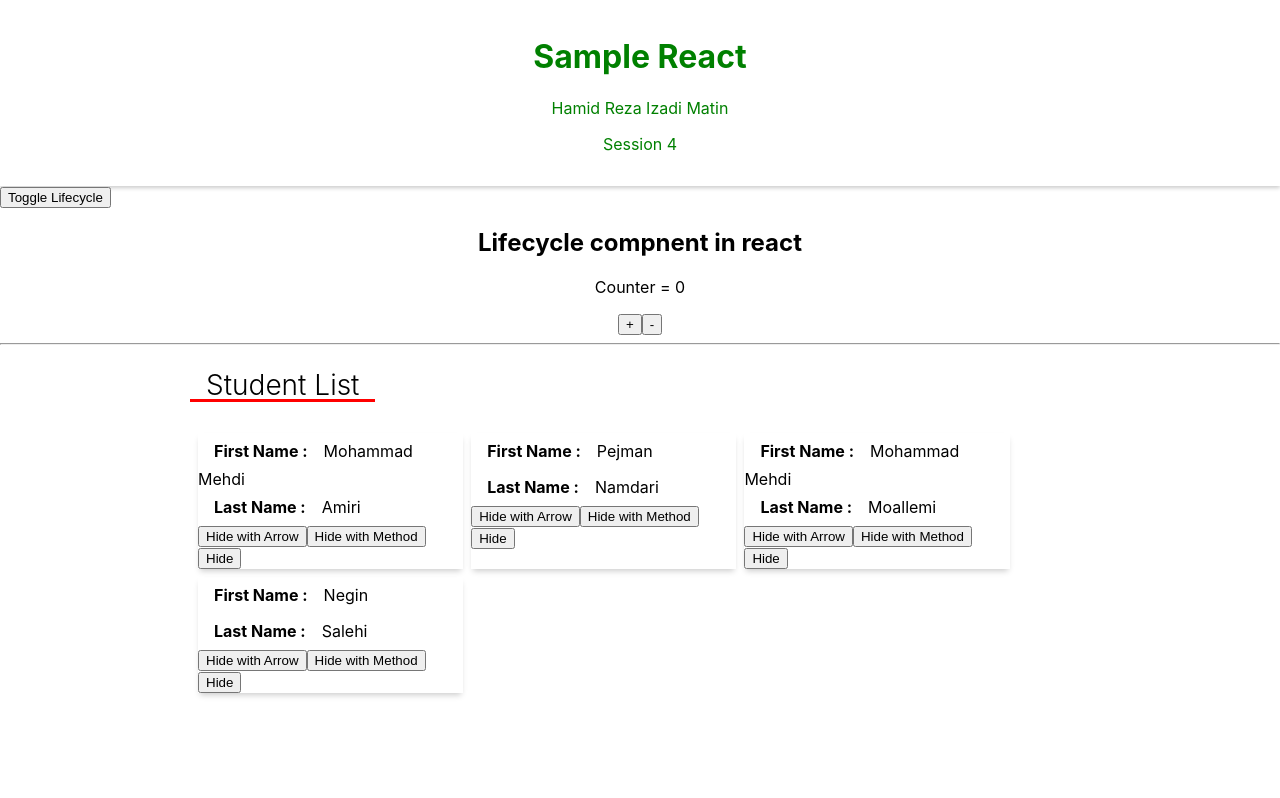
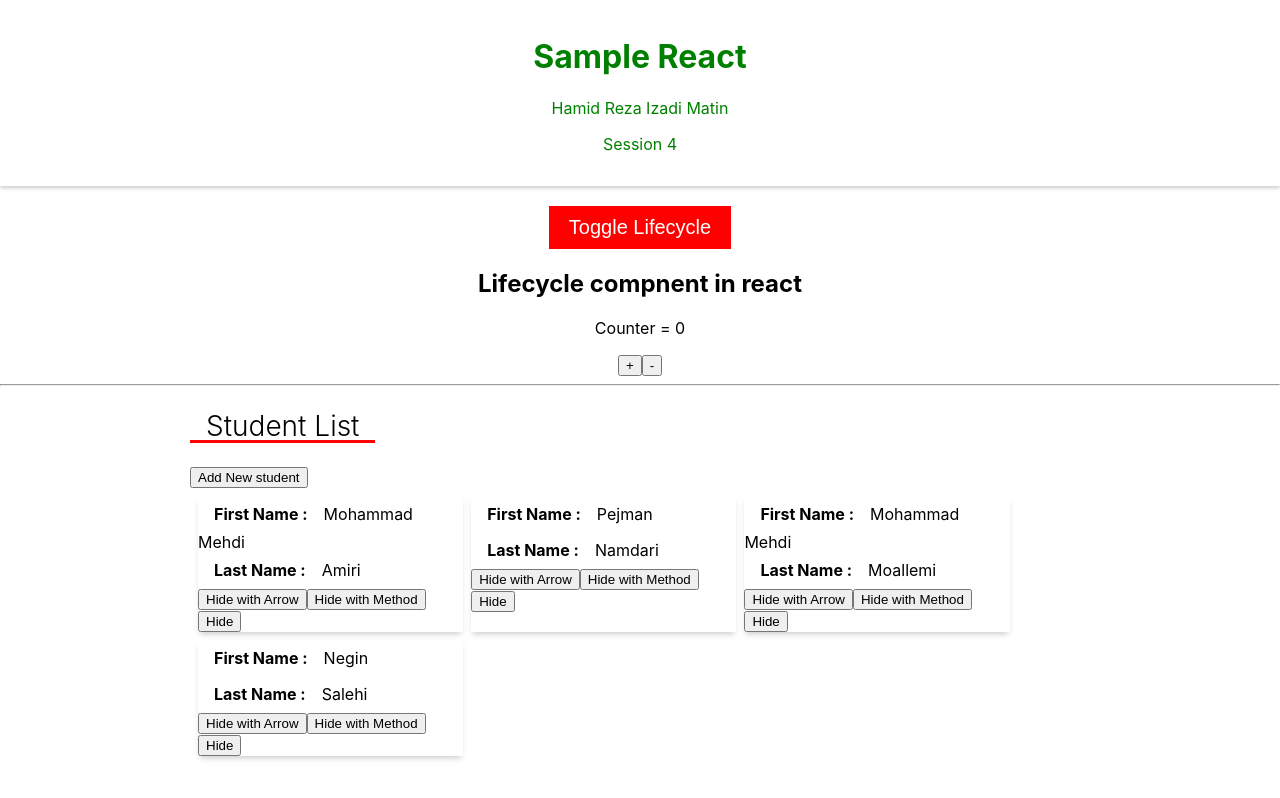
Before and after one commit to hamidmatin/ReactJS-99-11-28, a React (Create React App) app: page / in a window 1280 px wide. Built offline with nearby package versions, Linux system fonts and the light colour scheme.

Commit message:
Inline Style and Change state in child Compnent

```diff
--- a/src/App.js
+++ b/src/App.js
@@ -8,17 +8,34 @@
 class App extends Component {
   constructor() {
     super();
-    this.state = { showLifecycle: true };
+    this.state = {
+      showLifecycle: true ,
+      toggleButtonBackground: 'red'
+    };
   }
 
   toggleHandler = () =>{
-    this.setState({showLifecycle: !this.state.showLifecycle})
+
+    this.setState({
+      showLifecycle: !this.state.showLifecycle,
+      toggleButtonBackground: this.state.toggleButtonBackground === 'red'? 'green': 'red'
+    })
   }
   render() {
+    const inlineStyle = {
+      backgroundColor: this.state.toggleButtonBackground,
+      color: 'white',
+      padding: '.5em 1em',
+      fontSize: '20px',
+      border: 'None',
+      cursor: 'pointer',
+      display: 'block',
+      margin: '20px auto'
+    }
     return (
-      <div>
+      <div >
         <Header />
-        <button onClick={this.toggleHandler}>Toggle Lifecycle</button>
+        <button onClick={this.toggleHandler} style={inlineStyle}>Toggle Lifecycle</button>
         {this.state.showLifecycle ? (
           <Lifecycle message='Lifecycle compnent in react' />
         ) : null}
--- a/src/components/students/Student.js
+++ b/src/components/students/Student.js
@@ -37,11 +37,11 @@
       <div className='student'>
         <div>
           <span className='label'>First Name :</span>
-          <span className='vlaue'>{this.props.FirstName}</span>
+          <span className='vlaue'>{this.props.firstName}</span>
         </div>
         <div>
           <span className='label'>Last Name :</span>
-          <span className='vlaue'>{this.props.LastName}</span>
+          <span className='vlaue'>{this.props.lastName}</span>
         </div>
         <button onClick={this.hideStudent}>Hide with Arrow</button>
         <button onClick={this.hideMethodStudent}>Hide with Method</button>
--- /dev/null
+++ b/src/components/students/StudentForm.js
@@ -0,0 +1,22 @@
+import React, { Component } from 'react'
+const style = {
+  width: '500px',
+  height: '350px',
+  backgroundColor: 'lightgreen',
+  position: 'fixed',
+  left: '50%',
+  top: '-400px',
+  transform: 'translate(-50%, -50%)',
+  transition: '300ms all '
+}
+export default class StudentForm extends Component {
+  render() {
+    return (
+      <div style={style} className={this.props.className}>
+
+        <button onClick={this.props.hideStudentFormHandler}>Hide</button>
+        <button onClick={()=>{this.props.hideStudentFormHandler()}}>Hide</button>
+      </div>
+    )
+  }
+}
--- a/src/components/students/Students.css
+++ b/src/components/students/Students.css
@@ -42,3 +42,6 @@
 .student .label{
   font-weight: bold;
 }
+.student-form-show{
+  top: 50% !important;
+}
--- a/src/components/students/Students.js
+++ b/src/components/students/Students.js
@@ -1,5 +1,6 @@
 import React, { Component } from 'react';
 import Student from './Student';
+import StudentForm from './StudentForm';
 import './Students.css';
 
 export default class Students extends Component {
@@ -24,20 +25,36 @@
           lastName: 'Salehi',
         },
       ],
+      studentFormShow: '',
     };
   }
+
+  showStudentForm = () => {
+    this.setState({ ...this.state, studentFormShow: 'student-form-show' });
+  };
+
+  hideStudentForm = () => {
+    this.setState({ ...this.state, studentFormShow: '' });
+  };
   render() {
     return (
       <div className='container'>
         <h2 className='students-title'>
           <span>Student List</span>
         </h2>
+        <button onClick={this.showStudentForm}>Add New student</button>
+
+        <StudentForm
+          className={this.state.studentFormShow}
+          hideStudentFormHandler={this.hideStudentForm}
+        />
+
         <div className='student-list'>
           {this.state.studentList.map((student, index) => (
             <Student
               key={index}
-              FirstName={student.firstName}
-              LastName={student.lastName}
+              firstName={student.firstName}
+              lastName={student.lastName}
             />
           ))}
         </div>
```
